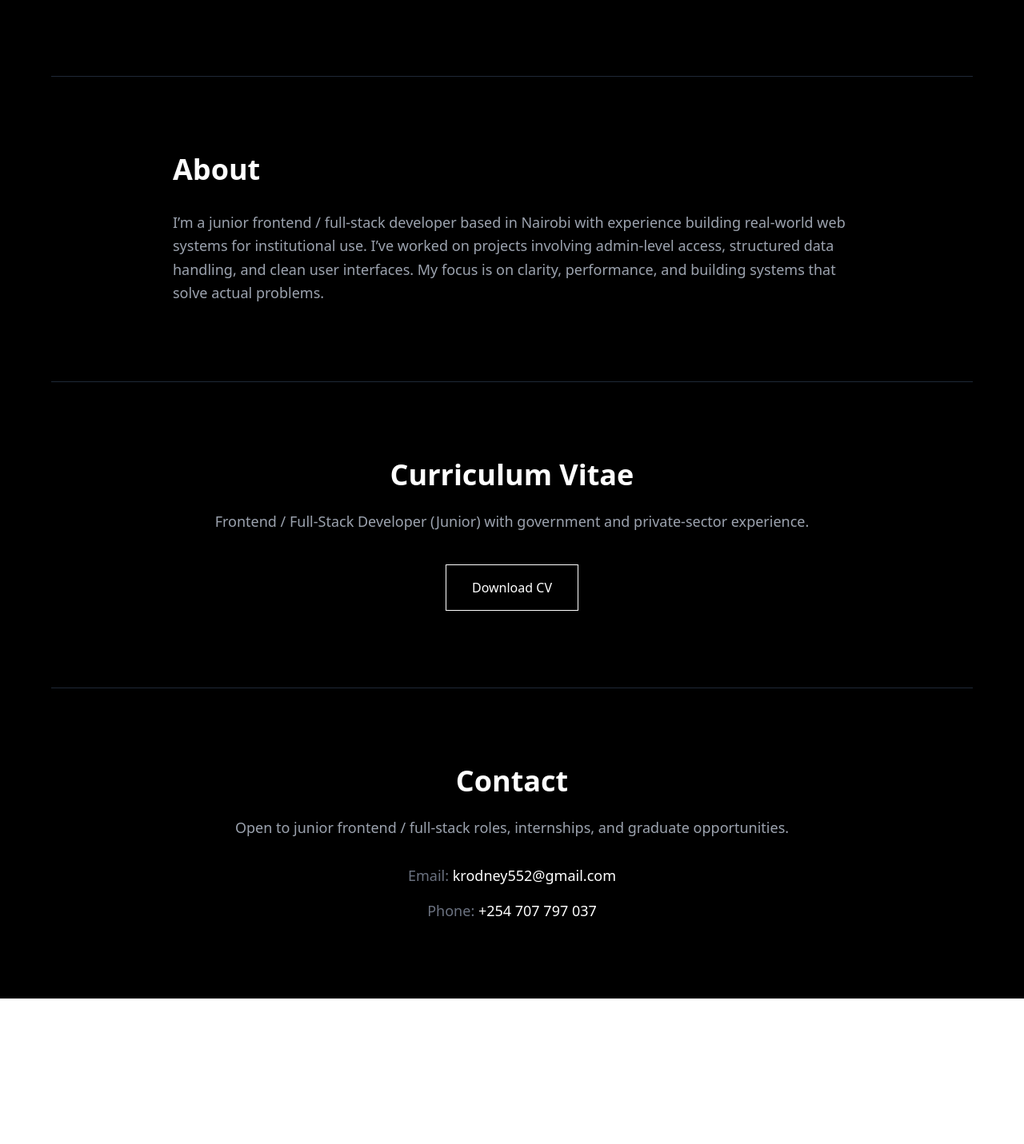
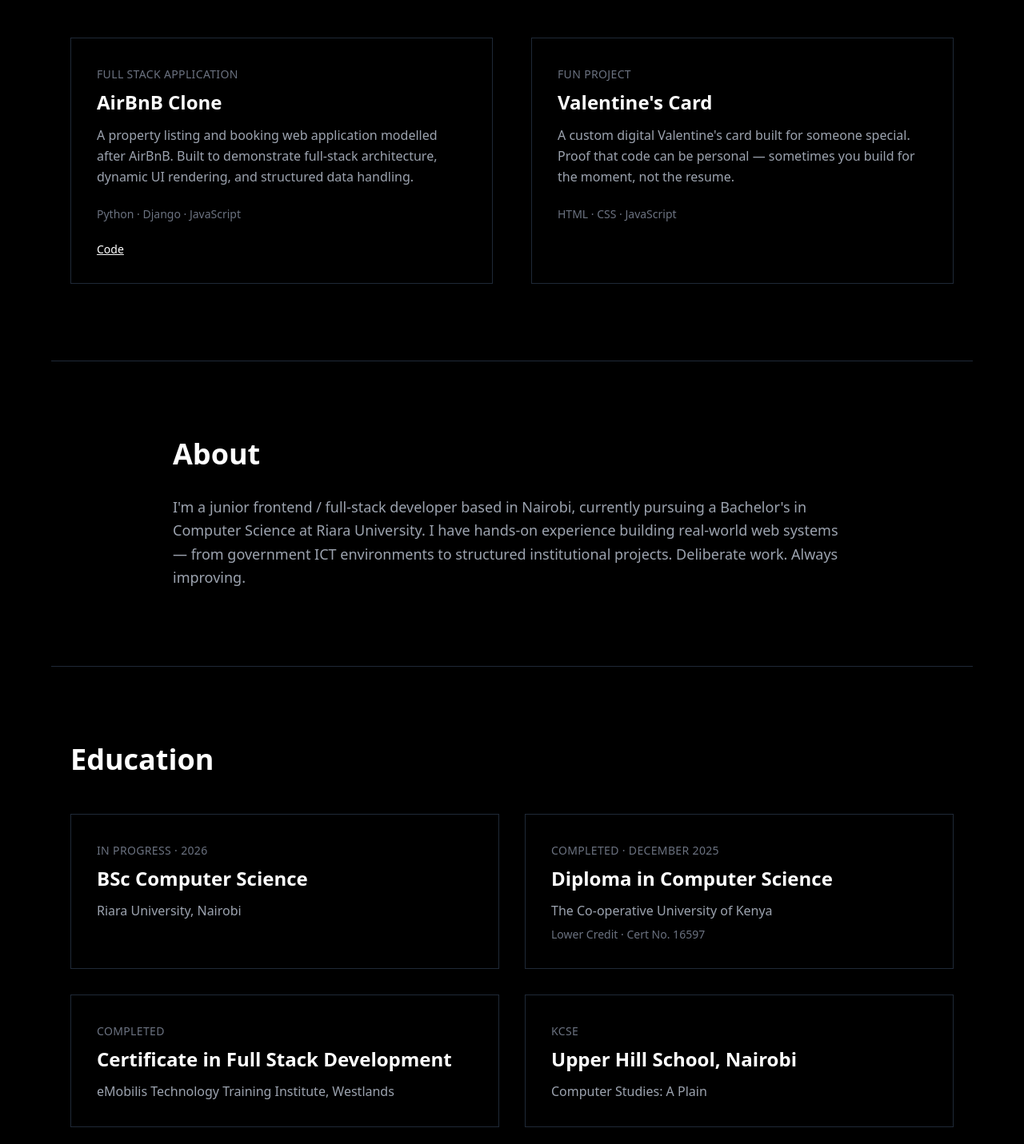
Before and after one commit to Rodney-king/rodney-portfolio, a React (Vite) app: page / in a window 1280 px wide. Shown: the part 1319-2750 px from the top of the page at 80% size. Before the commit the page ends 2568 px from the top, so only its background shows below. Built offline with nearby package versions, Linux system fonts and the light colour scheme.

Commit message:
Update portfolio and cv

```diff
--- a/src/App.jsx
+++ b/src/App.jsx
@@ -1,19 +1,77 @@
+import { useEffect, useRef, useState } from "react";
+
+// Typing animation hook
+function useTypingEffect(text, speed = 80) {
+  const [displayed, setDisplayed] = useState("");
+  useEffect(() => {
+    let i = 0;
+    setDisplayed("");
+    const interval = setInterval(() => {
+      if (i < text.length) {
+        setDisplayed(text.slice(0, i + 1));
+        i++;
+      } else {
+        clearInterval(interval);
+      }
+    }, speed);
+    return () => clearInterval(interval);
+  }, [text, speed]);
+  return displayed;
+}
+
+// Fade in on scroll hook
+function useFadeIn() {
+  const ref = useRef(null);
+  useEffect(() => {
+    const observer = new IntersectionObserver(
+      ([entry]) => {
+        if (entry.isIntersecting) {
+          entry.target.classList.add("opacity-100", "translate-y-0");
+          entry.target.classList.remove("opacity-0", "translate-y-6");
+        }
+      },
+      { threshold: 0.15 }
+    );
+    if (ref.current) observer.observe(ref.current);
+    return () => observer.disconnect();
+  }, []);
+  return ref;
+}
+
+function FadeSection({ children, className = "" }) {
+  const ref = useFadeIn();
+  return (
+    <div
+      ref={ref}
+      className={`opacity-0 translate-y-6 transition-all duration-700 ease-out ${className}`}
+    >
+      {children}
+    </div>
+  );
+}
+
 export default function App() {
+  const heroName = useTypingEffect("ROONEY KING", 100);
+  const [copied, setCopied] = useState(false);
+
+  const handleCopyEmail = () => {
+    navigator.clipboard.writeText("krodney552@gmail.com");
+    setCopied(true);
+    setTimeout(() => setCopied(false), 2000);
+  };
+
   return (
     <main className="bg-black text-white opacity-100">
+
       {/* HERO */}
-      <section className="min-h-screen flex flex-col items-center justify-center text-center opacity-100">
-     <h1 className="text-6xl md:text-8xl font-extrabold tracking-tight">
-  ROONEY KING
+      <section className="min-h-screen flex flex-col items-center justify-center text-center px-6">
+        <h1 className="text-6xl md:text-8xl font-extrabold tracking-tight min-h-[1.2em]">
+          {heroName}
+          <span className="animate-pulse">|</span>
         </h1>
-
-
-
         <p className="mt-6 text-lg md:text-xl text-gray-400 max-w-xl">
           Software Engineer focused on building clean systems with strong visual identity.
         </p>
-
-
         <div className="mt-10 flex gap-6">
           <a
             href="#projects"
@@ -31,115 +89,133 @@ export default function App() {
       </section>
 
       {/* PROJECTS */}
-     {/* PROJECTS */}
-{/* PROJECTS */}
+      <FadeSection>
         <section id="projects" className="py-24 px-6 max-w-6xl mx-auto">
           <h2 className="text-4xl font-bold mb-12">Selected Projects</h2>
-
           <div className="grid gap-12 md:grid-cols-2">
 
             {/* Project 1 */}
             <div className="border border-gray-800 p-8 hover:border-white transition">
-      <span className="text-sm text-gray-500 uppercase tracking-wide">
-        Web Application
-      </span>
-
-      <h3 className="mt-2 text-2xl font-semibold">
-        Personal Portfolio
-      </h3>
-
+              <span className="text-sm text-gray-500 uppercase tracking-wide">Web Application</span>
+              <h3 className="mt-2 text-2xl font-semibold">Personal Portfolio</h3>
               <p className="mt-3 text-gray-400 leading-relaxed">
                 Minimal, performance-focused portfolio built with React, Vite, and Tailwind CSS.
                 Designed to communicate clarity, structure, and intent.
               </p>
-
-      <p className="mt-6 text-sm text-gray-500">
-        React · Tailwind · Vite
-      </p>
-
+              <p className="mt-6 text-sm text-gray-500">React · Tailwind · Vite</p>
               <div className="mt-6 flex gap-6 text-sm">
-        <a
-          href="https://rodney-portfolio-szjn.vercel.app/"
-          target="_blank"
-          className="underline hover:text-gray-300"
-        >
-          Live
-        </a>
-        <a
-          href="https://github.com/Rodney-king/rodney-portfolio"
-          target="_blank"
-          className="underline hover:text-gray-300"
-        >
-          Code
-        </a>
+                <a href="https://rodney-portfolio-szjn.vercel.app/" target="_blank" className="underline hover:text-gray-300">Live</a>
+                <a href="https://github.com/Rodney-king/rodney-portfolio" target="_blank" className="underline hover:text-gray-300">Code</a>
               </div>
             </div>
 
             {/* Project 2 */}
             <div className="border border-gray-800 p-8 hover:border-white transition">
-      <span className="text-sm text-gray-500 uppercase tracking-wide">
-        Client Website
-      </span>
-
-      <h3 className="mt-2 text-2xl font-semibold">
-        School Website
-      </h3>
-
+              <span className="text-sm text-gray-500 uppercase tracking-wide">Client Website</span>
+              <h3 className="mt-2 text-2xl font-semibold">School Website</h3>
               <p className="mt-3 text-gray-400 leading-relaxed">
                 A school administration system built with React that allows authorized
                 administrators to add, update, and manage student records through a structured interface.
                 Designed for internal visibility, data organization, and ease of use.
               </p>
+              <p className="mt-6 text-sm text-gray-500">HTML · CSS · JavaScript</p>
+              <div className="mt-6 flex gap-6 text-sm">
+                <a href="https://rodney-king.github.io/School-website/" target="_blank" className="underline hover:text-gray-300">Live</a>
+                <a href="https://github.com/Rodney-king/School-website" target="_blank" className="underline hover:text-gray-300">Code</a>
+              </div>
+            </div>
 
-      <p className="mt-6 text-sm text-gray-500">
-        HTML · CSS · JavaScript
+            {/* Project 3 */}
+            <div className="border border-gray-800 p-8 hover:border-white transition">
+              <span className="text-sm text-gray-500 uppercase tracking-wide">Full Stack Application</span>
+              <h3 className="mt-2 text-2xl font-semibold">AirBnB Clone</h3>
+              <p className="mt-3 text-gray-400 leading-relaxed">
+                A property listing and booking web application modelled after AirBnB.
+                Built to demonstrate full-stack architecture, dynamic UI rendering,
+                and structured data handling.
               </p>
+              <p className="mt-6 text-sm text-gray-500">Python · Django · JavaScript</p>
+              <div className="mt-6 flex gap-6 text-sm">
+                <a href="https://github.com/Rodney-king/Air-BNB-" target="_blank" className="underline hover:text-gray-300">Code</a>
+              </div>
+            </div>
 
-      <div className="mt-6 flex gap-6 text-sm">
-        <a
-          href="https://rodney-king.github.io/School-website/"
-          target="_blank"
-          className="underline hover:text-gray-300"
-        >
-          Live
-        </a>
-        <a
-          href="https://github.com/Rodney-king/School-website"
-          target="_blank"
-          className="underline hover:text-gray-300"
-        >
-          Code
-        </a>
-      </div>
+            {/* Project 4 — Fun */}
+            <div className="border border-gray-800 p-8 hover:border-white transition">
+              <span className="text-sm text-gray-500 uppercase tracking-wide">Fun Project</span>
+              <h3 className="mt-2 text-2xl font-semibold">Valentine's Card</h3>
+              <p className="mt-3 text-gray-400 leading-relaxed">
+                A custom digital Valentine's card built for someone special.
+                Proof that code can be personal — sometimes you build for the moment, not the resume.
+              </p>
+              <p className="mt-6 text-sm text-gray-500">HTML · CSS · JavaScript</p>
             </div>
 
           </div>
         </section>
+      </FadeSection>
+
       <div className="w-full max-w-6xl mx-auto border-t border-gray-800" />
 
-
       {/* ABOUT */}
+      <FadeSection>
         <section id="about" className="py-24 px-6 max-w-4xl mx-auto">
           <h2 className="text-4xl font-bold mb-8">About</h2>
+          <p className="text-gray-400 text-lg leading-relaxed">
+            I'm a junior frontend / full-stack developer based in Nairobi, currently pursuing a
+            Bachelor's in Computer Science at Riara University. I have hands-on experience building
+            real-world web systems — from government ICT environments to structured institutional
+            projects. Deliberate work. Always improving.
+          </p>
+        </section>
+      </FadeSection>
 
-       <p className="text-gray-400 text-lg leading-relaxed">
-  I’m a junior frontend / full-stack developer based in Nairobi with experience
-  building real-world web systems for institutional use.
-  I’ve worked on projects involving admin-level access, structured data handling,
-  and clean user interfaces.
-  My focus is on clarity, performance, and building systems that solve actual problems.
-</p>
+      <div className="w-full max-w-6xl mx-auto border-t border-gray-800" />
 
+      {/* EDUCATION */}
+      <FadeSection>
+        <section id="education" className="py-24 px-6 max-w-6xl mx-auto">
+          <h2 className="text-4xl font-bold mb-12">Education</h2>
+          <div className="grid gap-8 md:grid-cols-2">
+
+            <div className="border border-gray-800 p-8 hover:border-white transition">
+              <span className="text-sm text-gray-500 uppercase tracking-wide">In Progress · 2026</span>
+              <h3 className="mt-2 text-2xl font-semibold">BSc Computer Science</h3>
+              <p className="mt-3 text-gray-400">Riara University, Nairobi</p>
+            </div>
+
+            <div className="border border-gray-800 p-8 hover:border-white transition">
+              <span className="text-sm text-gray-500 uppercase tracking-wide">Completed · December 2025</span>
+              <h3 className="mt-2 text-2xl font-semibold">Diploma in Computer Science</h3>
+              <p className="mt-3 text-gray-400">The Co-operative University of Kenya</p>
+              <p className="mt-2 text-sm text-gray-500">Lower Credit · Cert No. 16597</p>
+            </div>
+
+            <div className="border border-gray-800 p-8 hover:border-white transition">
+              <span className="text-sm text-gray-500 uppercase tracking-wide">Completed</span>
+              <h3 className="mt-2 text-2xl font-semibold">Certificate in Full Stack Development</h3>
+              <p className="mt-3 text-gray-400">eMobilis Technology Training Institute, Westlands</p>
+            </div>
+
+            <div className="border border-gray-800 p-8 hover:border-white transition">
+              <span className="text-sm text-gray-500 uppercase tracking-wide">KCSE</span>
+              <h3 className="mt-2 text-2xl font-semibold">Upper Hill School, Nairobi</h3>
+              <p className="mt-3 text-gray-400">Computer Studies: A Plain</p>
+            </div>
+
+          </div>
         </section>
+      </FadeSection>
+
       <div className="w-full max-w-6xl mx-auto border-t border-gray-800" />
+
       {/* CV */}
+      <FadeSection>
         <section id="cv" className="py-24 px-6 max-w-4xl mx-auto text-center">
           <h2 className="text-4xl font-bold mb-6">Curriculum Vitae</h2>
-
           <p className="text-gray-400 text-lg mb-10">
             Frontend / Full-Stack Developer (Junior) with government and private-sector experience.
           </p>
-
           <a
             href="/cv/Rooney_King_CV_.pdf"
             download
@@ -148,39 +224,43 @@ export default function App() {
             Download CV
           </a>
         </section>
+      </FadeSection>
+
       {/* CONTACT */}
       <div className="w-full max-w-6xl mx-auto border-t border-gray-800" />
-
+      <FadeSection>
         <section id="contact" className="py-24 px-6 max-w-4xl mx-auto text-center">
           <h2 className="text-4xl font-bold mb-6">Contact</h2>
-
           <p className="text-gray-400 text-lg mb-8">
             Open to junior frontend / full-stack roles, internships, and graduate opportunities.
           </p>
-
           <div className="space-y-4 text-lg">
             <p>
-      <span className="text-gray-500">Email:</span>{" "}
-      <a
-        href="mailto:krodney552@gmail.com"
-        className="hover:underline"
+              <span className="text-gray-500">Email: </span>
+              <button
+                onClick={handleCopyEmail}
+                className="hover:underline focus:outline-none transition"
               >
                 krodney552@gmail.com
-      </a>
+                <span className="ml-3 text-sm text-gray-500">
+                  {copied ? "Copied ✓" : "[ copy ]"}
+                </span>
+              </button>
             </p>
-
             <p>
-      <span className="text-gray-500">Phone:</span>{" "}
-      <a
-        href="tel:+254707797037"
-        className="hover:underline"
-      >
-        +254 707 797 037
+              <span className="text-gray-500">Phone: </span>
+              <a href="tel:+254707797037" className="hover:underline">+254 707 797 037</a>
+            </p>
+            <p>
+              <span className="text-gray-500">GitHub: </span>
+              <a href="https://github.com/Rodney-king" target="_blank" className="hover:underline">
+                github.com/Rodney-king
               </a>
             </p>
           </div>
         </section>
+      </FadeSection>
 
     </main>
-  )
+  );
 }
```
Also changed, not shown: 2 other files (tests, documents, lock files or other folders). Lines whose indentation alone changed are shown as unchanged.
